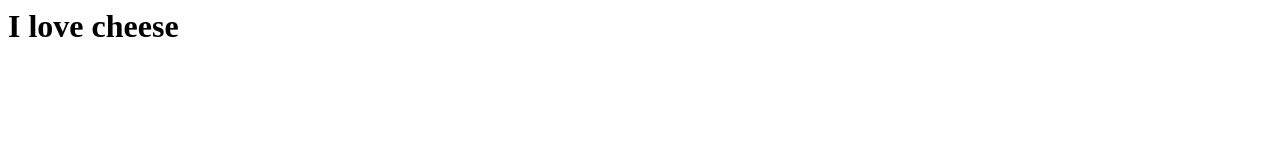
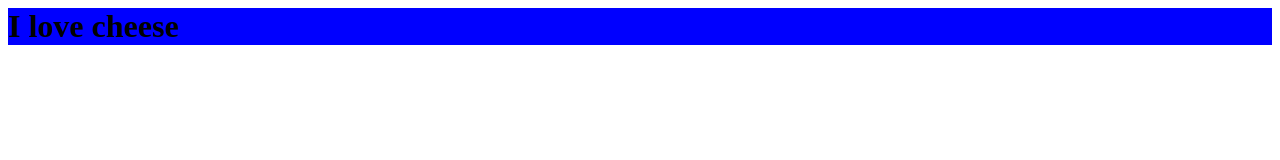
Before and after one commit to Codeman1252/CheeseForSis.github.io, a plain HTML site: page index.html in a window 1280 px wide. Drawn offline with Linux system fonts and the light colour scheme.

Commit message:
Update index.html

```diff
--- a/index.html
+++ b/index.html
@@ -3,7 +3,7 @@
         <meta charset="utf-8">
         <style>
             #header {
-                background: "cats.jpg";
+                background:blue;
             }
         </style>
   <body>
```
